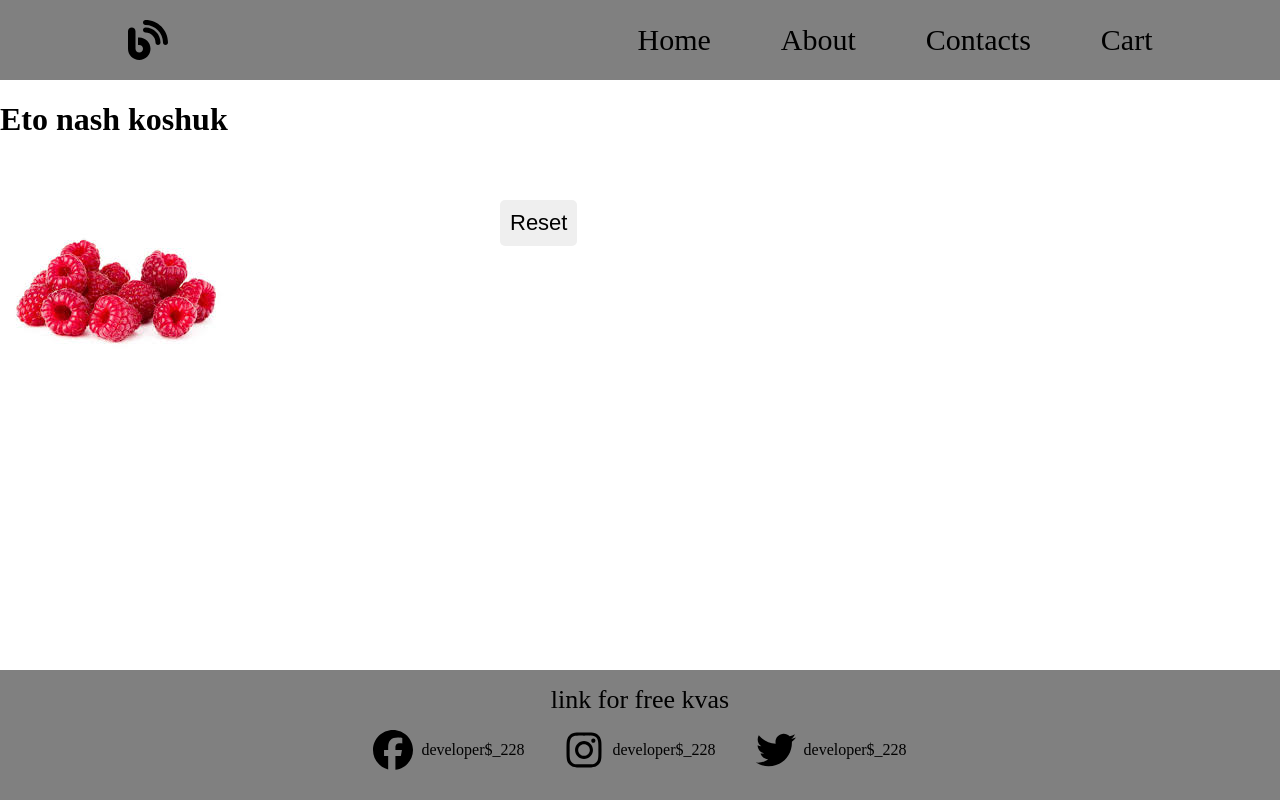
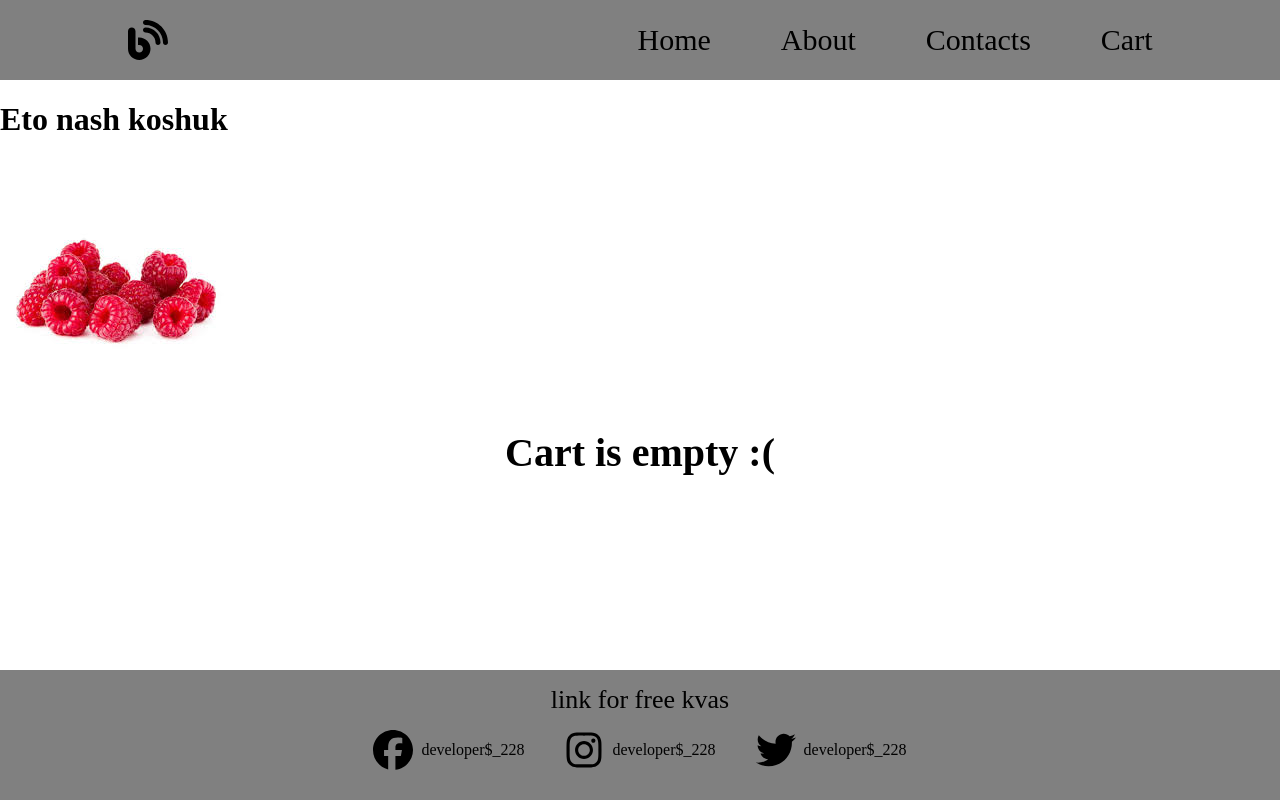
Before and after one commit to VsevolodMogutnenko/filmoteka, a plain HTML site: page cart.html in a window 1280 px wide. Drawn offline with Linux system fonts and the light colour scheme.

Commit message:
update
pencil

```diff
--- a/cart.html
+++ b/cart.html
@@ -21,6 +21,7 @@
             <h1>Eto nash koshuk</h1>
             <img src="./images/малина.jpg" alt="Logo">
         </div>
+        <p class="cart_empty">Cart is empty :(</p>
         <button class="cart_clear">Reset</button>
     </header>
     <main>
--- a/cart.js
+++ b/cart.js
@@ -1,6 +1,14 @@
 import * as refs from './refs.js'
 
 const result = JSON.parse(localStorage.getItem('modal_data'))??[]
+
+if (result.length === 0) {
+    refs.clear.style.display = 'none'
+    refs.empty.style.display = 'block'
+} else {
+    refs.clear.style.display = 'block'
+    refs.empty.style.display = 'none'
+}
 
 refs.clear.addEventListener('click', () => {
     localStorage.removeItem('modal_data')
--- a/refs.js
+++ b/refs.js
@@ -5,3 +5,4 @@ export const modal = document.querySelector('.modal')
 export const close = document.querySelector('.close')
 export const item_list = document.querySelector('.list')
 export const clear = document.querySelector('.cart_clear')
+export const empty = document.querySelector('.cart_empty')
--- a/style.css
+++ b/style.css
@@ -144,6 +144,7 @@ a {
 }
 
 .cart_clear {
+    display: none;
     position: absolute;
     top: 200px;
     left: 500px;
@@ -162,6 +163,12 @@ a {
     background-color: red;
 }
 
+.cart_empty {
+    text-align: center;
+    font-size: 40px;
+    font-weight: 600;
+}
+
 main {
     width: 100%;
     display: flex;
@@ -170,7 +177,6 @@ main {
     gap: 50px;
     justify-content: center;
     align-items: center;
-    /* margin-bottom: 50px; */
     margin: 0 auto
 }
 
```
